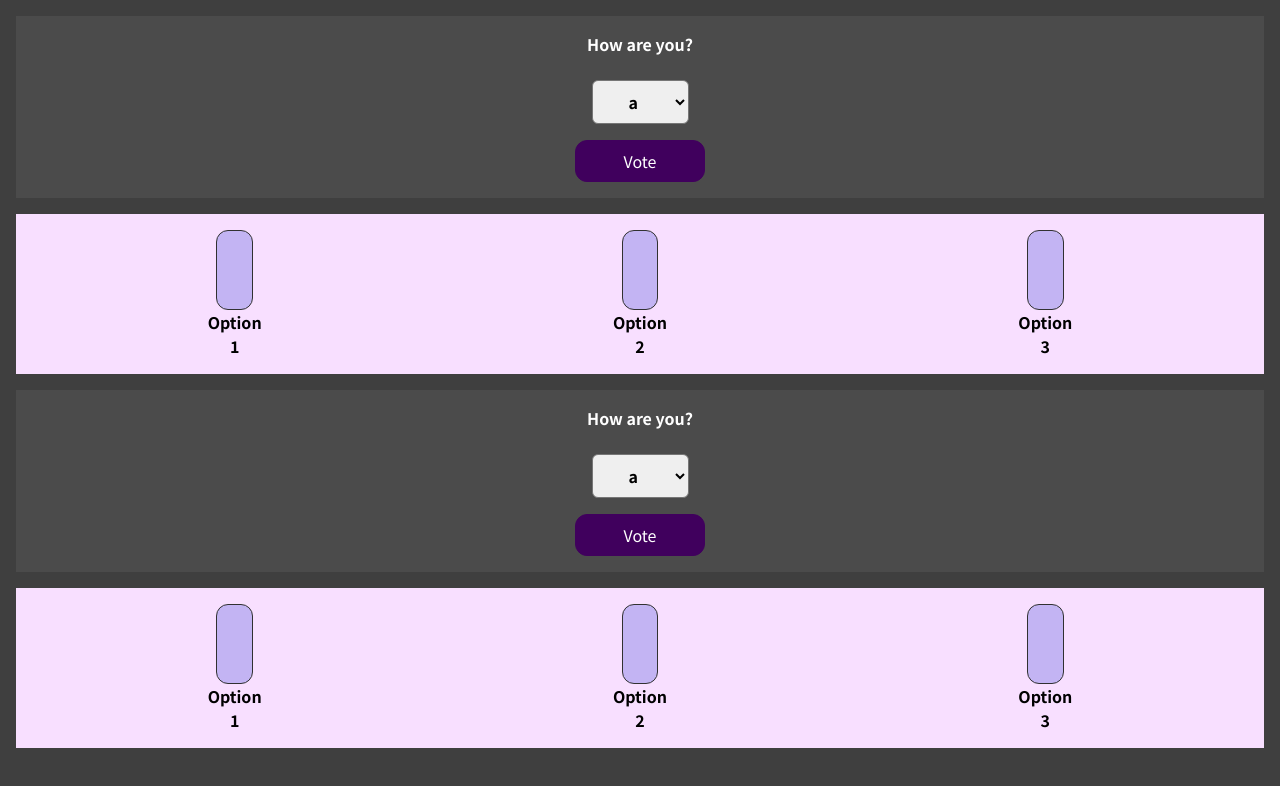
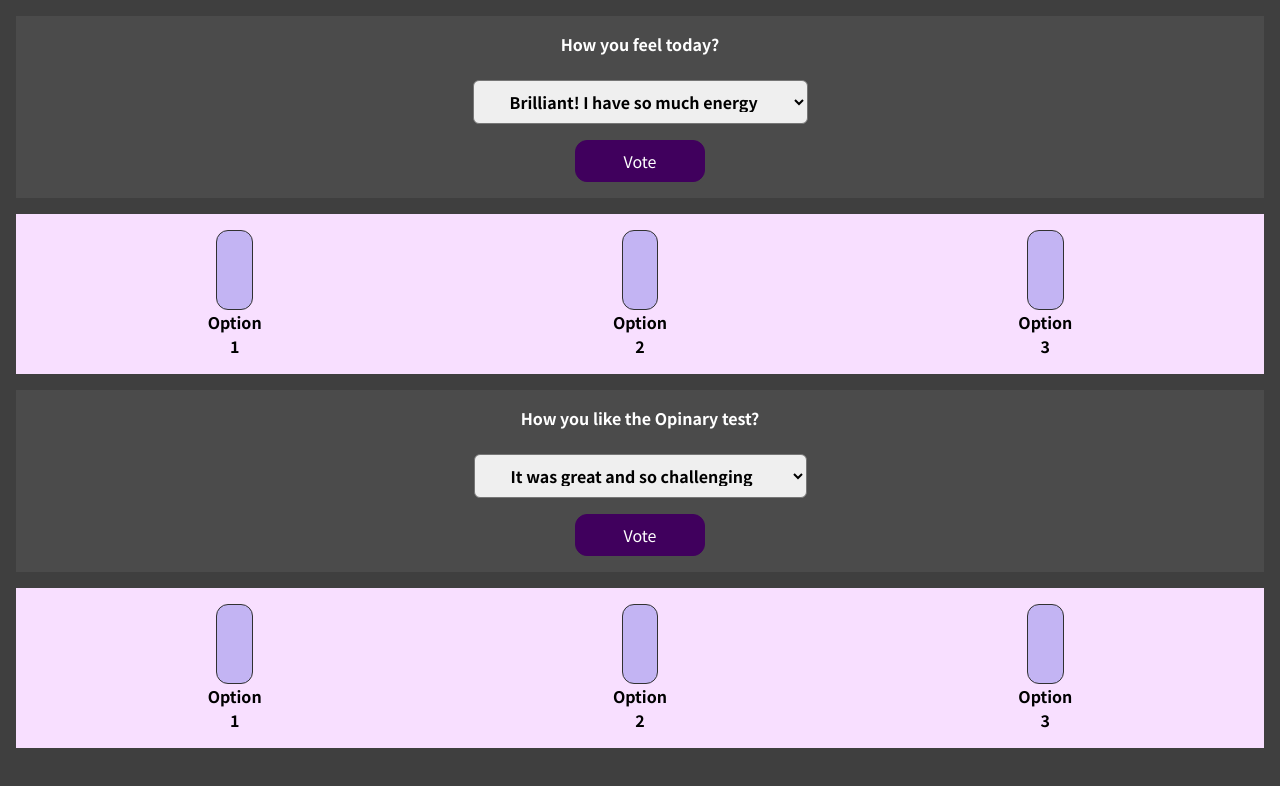
Before and after one commit to iamsomraj/Show-Your-Vote, a React (Create React App) app: page / in a window 1280 px wide. Shown: the top 786 px of the page. Built offline with nearby package versions, Linux system fonts and the light colour scheme.

Commit message:
Added new questions

```diff
--- a/src/data.js
+++ b/src/data.js
@@ -1,20 +1,20 @@
 const questions = [
   {
     id: "q1",
-    label: "How are you?",
+    label: "How you feel today?",
     options: [
-      { id: "a", label: "a" },
-      { id: "b", label: "b" },
-      { id: "c", label: "c" }
+      { id: "a", label: "Brilliant! I have so much energy" },
+      { id: "b", label: "Always can be worse" },
+      { id: "c", label: "Please, end my misery" }
     ]
   },
   {
     id: "q2",
-    label: "How are you?",
+    label: "How you like the Opinary test?",
     options: [
-      { id: "a", label: "a" },
-      { id: "b", label: "b" },
-      { id: "c", label: "c" }
+      { id: "a", label: "It was great and so challenging" },
+      { id: "b", label: "Not bad, but you can improve" },
+      { id: "c", label: "It was a nightmare, never again" }
     ]
   }
 ];
```
